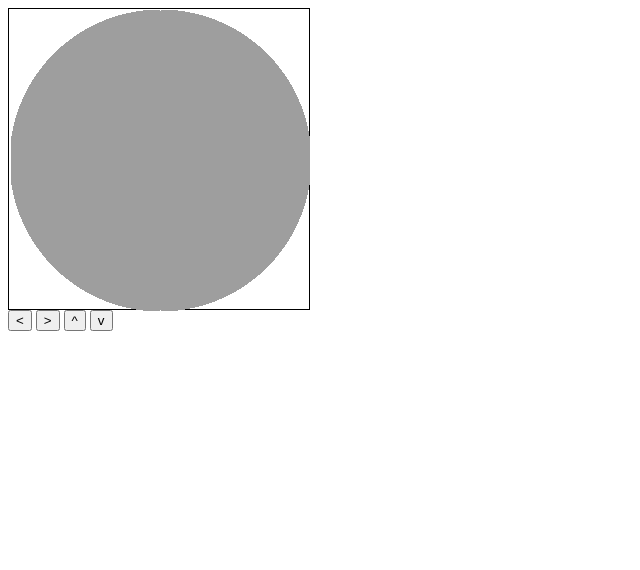
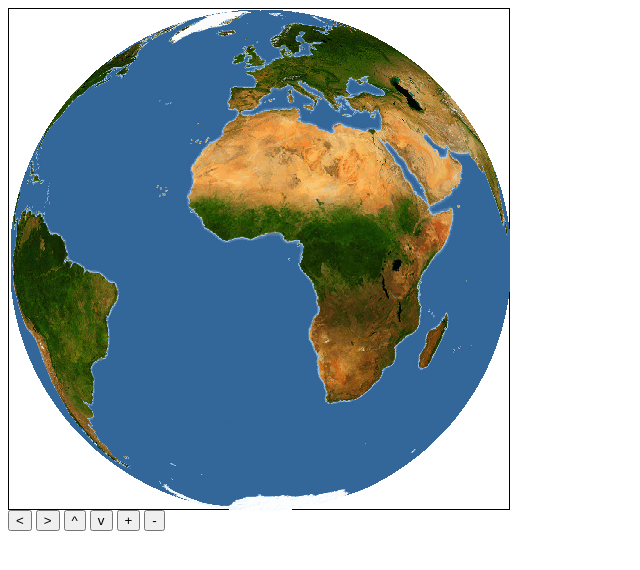
Before and after one commit to agausa/globe, a plain HTML site: page index.html in a window 1280 px wide. Shown: the whole page, without its empty margins (0-640 px from the left). Drawn offline with Linux system fonts and the light colour scheme.

Commit message:
zoom controls

```diff
--- a/index.html
+++ b/index.html
@@ -8,12 +8,15 @@
 
 <body>
 
-  <div id='globe' style="width:300px; height:300px; border-style:solid; border-width:1px;"></div>
+  <div id='globe' style="width:500px; height:500px; border-style:solid; border-width:1px;"></div>
   <div id='controls'>
     <input type='button' value='<' onclick='onLeft();'>
     <input type='button' value='>' onclick='onRight();'>
     <input type='button' value='^'  onclick='onUp();'>
     <input type='button' value='v'  onclick='onDown();'>
+
+    <input type='button' value='+'  onclick='onRadiusInc();'>
+    <input type='button' value='-'  onclick='onRadiusDec();'>
   </div>
 
   <script>
@@ -21,6 +24,7 @@
 
     var lat = 0;
     var lon = 0;
+    var radius;
     var step = 5; // rotation step
 
     globe.rotateToLatLon(lat, lon);
@@ -56,6 +60,18 @@
       globe.rotateToLatLon(lat, lon);
       globe.refresh();
     }
+
+    function onRadiusInc(){
+      radius = globe.getRadius();
+      radius += step;
+      globe.setRadius(radius);
+    }
+
+    function onRadiusDec(){
+      radius = globe.getRadius();
+      radius -= step;
+      globe.setRadius(radius);
+    }
   </script>
 
 </body>
--- a/js/globe.js
+++ b/js/globe.js
@@ -13,7 +13,7 @@ var gAngY = 0;
 var gImageData;
 var gCTX;         // global drawing context
 
-var gDayImageName = "images/world_4096x2048.png";
+var gDayImageName = "images/world_2048x1024.jpg";
 
 var PI = 3.141592653589793238;
 var PI_2 = 6.283185307179586476;
@@ -21,6 +21,8 @@ var RANGE = 65536;
 
 var sqrt_table = new Array();
 var cos_b1 = new Array();
+
+//________________________________ Globe ______________________________________
 
 function Globe(id){
   this.ParentId = id;
@@ -69,6 +71,11 @@ Globe.prototype.GenerateLookupTables = function(){
 			cos_b1[x + w] = Math.cos(b1);
 		}
 	}
+}
+
+Globe.prototype.clean = function(){
+  sqrt_table.length = 0;
+  cos_b1.length = 0;
 }
 
 //________________________________ loadMapImage _______________________________
@@ -192,3 +199,19 @@ Globe.prototype.rotateToLatLon = function(lat, lon)
 	if(gAngX < 0) gAngX += RANGE;
 	else if(gAngX > RANGE) gAngX -= RANGE;
 }
+
+//________________________________ getRadius __________________________________
+
+Globe.prototype.getRadius = function(){
+  return gRadius;
+}
+
+//________________________________ setRadius __________________________________
+
+Globe.prototype.setRadius = function(radius){
+  gRadius = radius;
+
+  this.clean();
+  this.GenerateLookupTables();
+  this.refresh();
+}
```
Also changed, not shown: images/world_1024x512.png (added), images/world_2048x1024.jpg (added).
